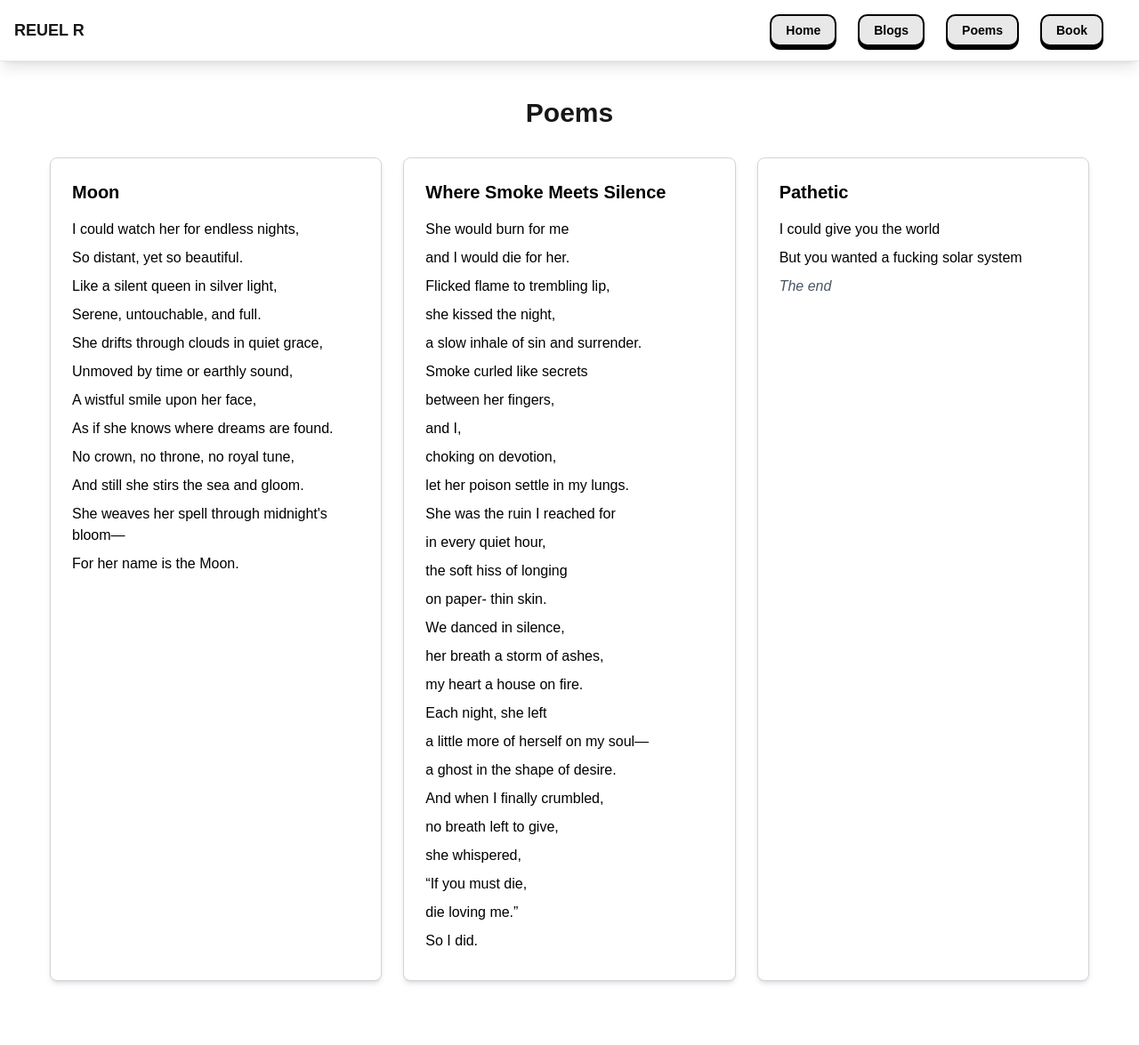
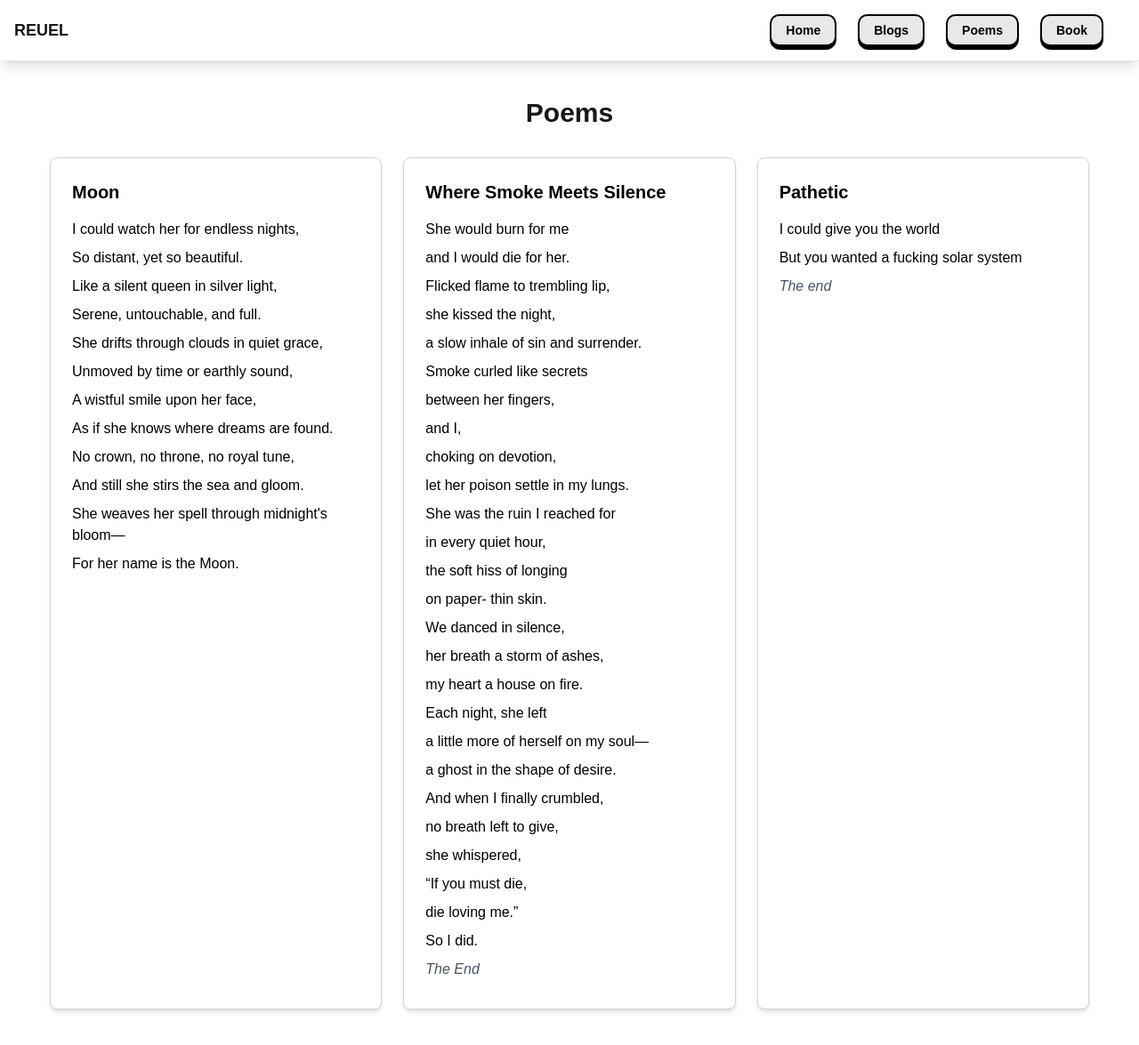
Before and after one commit to reuelrai/reuel-archive, a Next.js app: page /poem in a window 1280 px wide. Shown: the whole page at 89% size. Before the commit the page ends 1143 px from the top, so only its background shows below. Built offline with nearby package versions, Linux system fonts and the light colour scheme.

Commit message:
minor changes

```diff
--- a/src/app/components/Navbar.tsx
+++ b/src/app/components/Navbar.tsx
@@ -18,7 +18,7 @@ export default function Navbar() {
             <div className="flex items-center justify-between max-w-7xl mx-auto">
 
                 {/* Logo */}
-                <div className="text-lg font-bold">REUEL R</div>
+                <div className="text-lg font-bold">REUEL</div>
 
                 {/* Hamburger for Mobile */}
                 <button
--- a/src/app/poem/page.tsx
+++ b/src/app/poem/page.tsx
@@ -80,6 +80,7 @@ export default function Poem() {
                 'die loving me.”',
 
                 'So I did.',
+                'The End',
             ],
         },
         {
```
